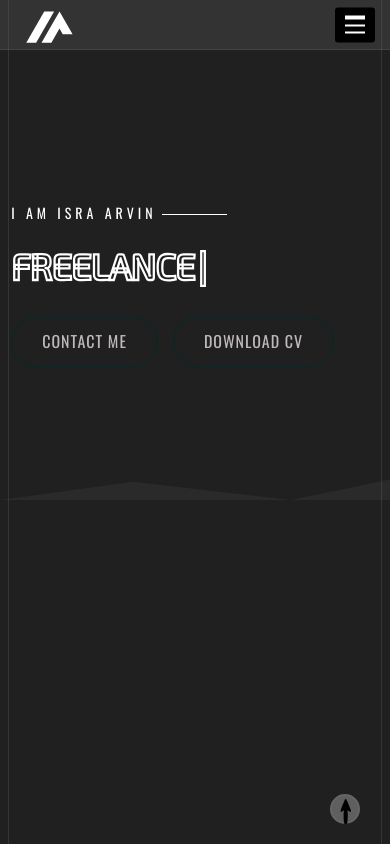
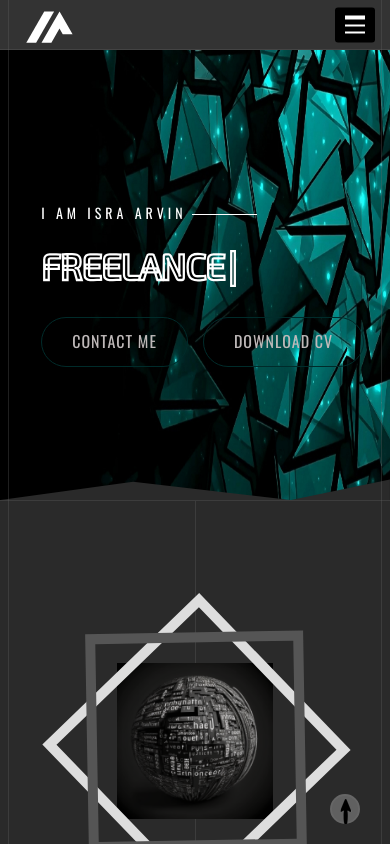
Before and after one commit to OmarRamoun/ana-fayrouz, a React (Create React App) app: page / in a window 390 px wide. Shown: the top 844 px of the page. Built offline with nearby package versions, Linux system fonts and the light colour scheme; a web font is replaced by a local one.

Commit message:
feat: soso i love you

```diff
--- a/src/Assets/Css/Responsive.css
+++ b/src/Assets/Css/Responsive.css
@@ -273,9 +273,6 @@
   .hero-slider-wrapper::before {
     display: none;
   }
-  .slider-image {
-    display: none;
-  }
   .hero-slider {
     background: #202020;
   }
@@ -326,18 +323,6 @@
     padding-top: 110px;
     padding-bottom: 70px;
   }
-  .about-img:before {
-    left: -8px;
-    top: 27px;
-    width: 300px;
-    height: 300px;
-  }
-  .about-img:after {
-    left: -2px;
-    top: 21px;
-    width: 300px;
-    height: 300px;
-  }
   .site-header #navbar > ul > li {
     padding: 0 10px;
   }
@@ -382,9 +367,6 @@
     height: 450px;
     min-height: 450px;
     background: #202020;
-  }
-  .slider-image {
-    display: none;
   }
   .hero-slider {
     background: #202020;
--- a/src/components/About/About.css
+++ /dev/null
@@ -1,3 +0,0 @@
-.hover-border-none:hover {
-  border-color: transparent !important;
-}
--- a/src/components/About/About.js
+++ b/src/components/About/About.js
@@ -1,6 +1,6 @@
 import React, {Component} from 'react';
 import aboutImg from '../../Assets/Images/about.png';
-import './About.css';
+import './About.style.css';
 import {Link} from 'react-router-dom';
 
 class About extends Component {
--- /dev/null
+++ b/src/components/About/About.style.css
@@ -0,0 +1,23 @@
+.hover-border-none:hover {
+  border-color: transparent !important;
+}
+
+@media all and (max-width: 767px) {
+  .about-img {
+    width: 40vw !important;
+    height: 40vw !important;
+  }
+  .about-img::before {
+    width: 56vw !important;
+    height: 56vw !important;
+    right: 2vw !important;
+  }
+  .about-img::after {
+    width: 56vw !important;
+    height: 56vw !important;
+    right: 4vw !important;
+  }
+  .about-content {
+    margin-top: 150px;
+  }
+}
--- a/src/components/Banner.js
+++ b/src/components/Banner/Banner.js
@@ -3,13 +3,14 @@
 import {Link} from 'react-router-dom';
 import {Typewriter} from 'react-simple-typewriter';
 // import Slides from '../Assets/Images/slide-2.jpg';
-import Slides from '../Assets/Images/home/amoled.jpg';
+import Slides from '../../Assets/Images/home/amoled.jpg';
+import './Banner.style.css';
 
 class Banner extends Component {
   render() {
     return (
       <section id='home' className='hero hero-slider-wrapper hero-style-1'>
-        <div className='hero-slider' style={{height: '100vh'}}>
+        <div className='hero-slider hero-slider-bg'>
           <div className='slide'>
             <div className='slider-image'>
               <img src={Slides} alt='' />
--- /dev/null
+++ b/src/components/Banner/Banner.style.css
@@ -0,0 +1,15 @@
+@media screen and (min-width: 768px) {
+  .hero-slider-bg {
+    height: 100vh;
+    position: relative;
+  }
+}
+
+@media screen and (max-width: 767px) {
+  .slider-image {
+    display: block;
+  }
+  .slide .container {
+    margin-inline: 30px;
+  }
+}
--- /dev/null
+++ b/src/components/Banner/index.js
@@ -0,0 +1 @@
+export * from './Banner';
--- a/src/components/Header.js
+++ b/src/components/Header.js
@@ -42,7 +42,7 @@
                   : 'navbar-collapse navigation-holder'
               }
             >
-              <button className='close-navbar' onClick={() => this.setState({isOpen: false})}>
+              <button style={{zIndex: 1000000}} className='close-navbar' onClick={() => this.setState({isOpen: false})}>
                 <i className='fa fa-times' aria-hidden='true'></i>
               </button>
               <button className='close-navbar-2' onClick={() => this.setState({isOpen: false})}>
@@ -69,11 +69,6 @@
                     <img src={Home_4} alt='' />
                   </a>
                 </li>
-                <li className='blog'>
-                  <a href='#blog'>
-                    <img src={Home_5} alt='' />
-                  </a>
-                </li>
                 <li className='contact'>
                   <a href='#contact'>
                     <img src={Home_6} alt='' />
--- a/src/components/Modal/Modal.style.css
+++ b/src/components/Modal/Modal.style.css
@@ -70,13 +70,13 @@
 @media all and (max-width: 768px) {
   .modal-content-box {
     width: 90vw;
-    height: 90vh;
+    height: 82vh;
   }
   .project-modal-content__info .col-6 {
     width: 100%;
   }
   .modal-close {
-  top: 4vh;
+  top: 8vh;
   right: 3vw;
 }
 }
--- a/src/components/Modal/ProjectModalContent.js
+++ b/src/components/Modal/ProjectModalContent.js
@@ -31,7 +31,7 @@
               <span className='project-modal-content__item__value'>{preview.title}</span>
             </a>
           </h3>
-          <h3 className='project-modal-content__item'>
+          <h3 className='project-modal-content__item col-6'>
             Source:{' '}
             <a href={source.link} target='_blank' rel='noopener noreferrer'>
               <span className='project-modal-content__item__value'>{source.title}</span>
--- a/src/main-component/HomePage/index.js
+++ b/src/main-component/HomePage/index.js
@@ -1,5 +1,5 @@
 import React, {Fragment, useEffect} from 'react';
-import Banner from '../../components/Banner';
+import Banner from '../../components/Banner/Banner';
 import About from '../../components/About/About';
 import Service from '../../components/Service';
 import PricingPlan from '../../components/PricingPlan';
```
